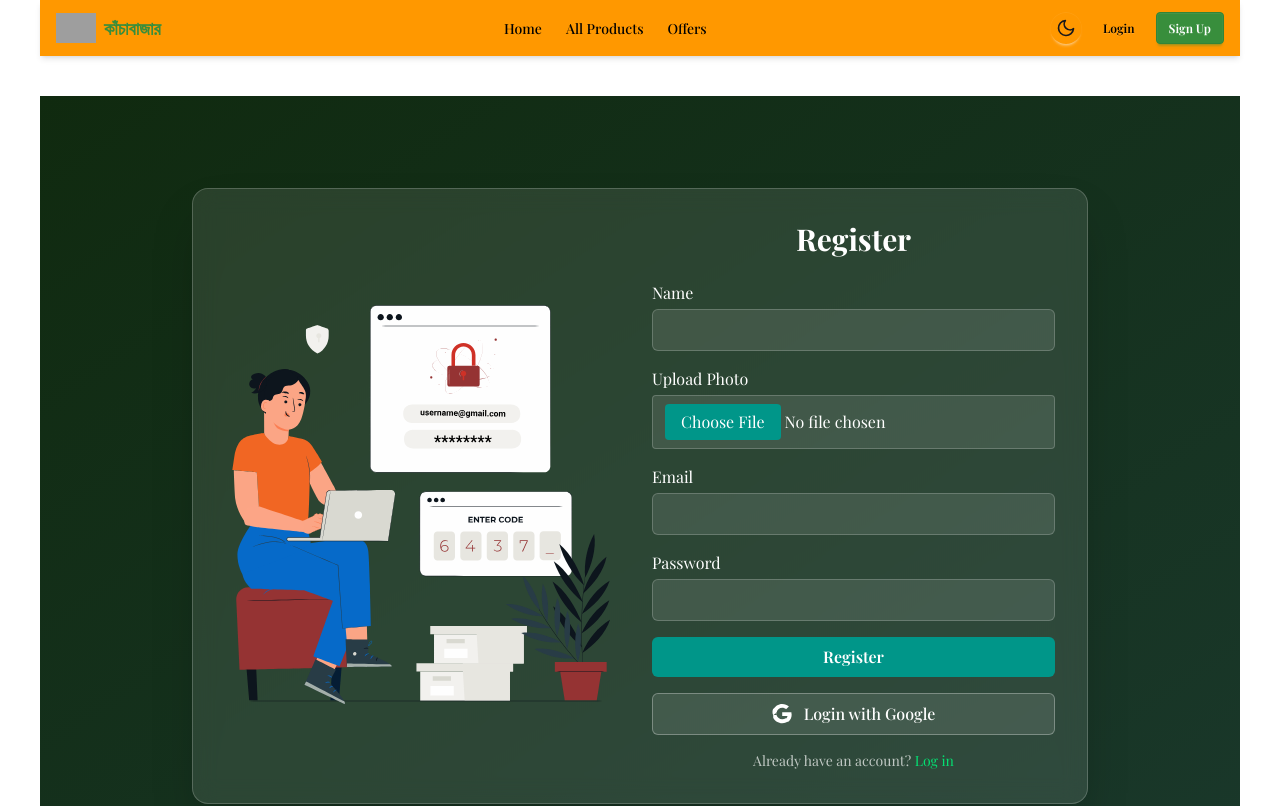
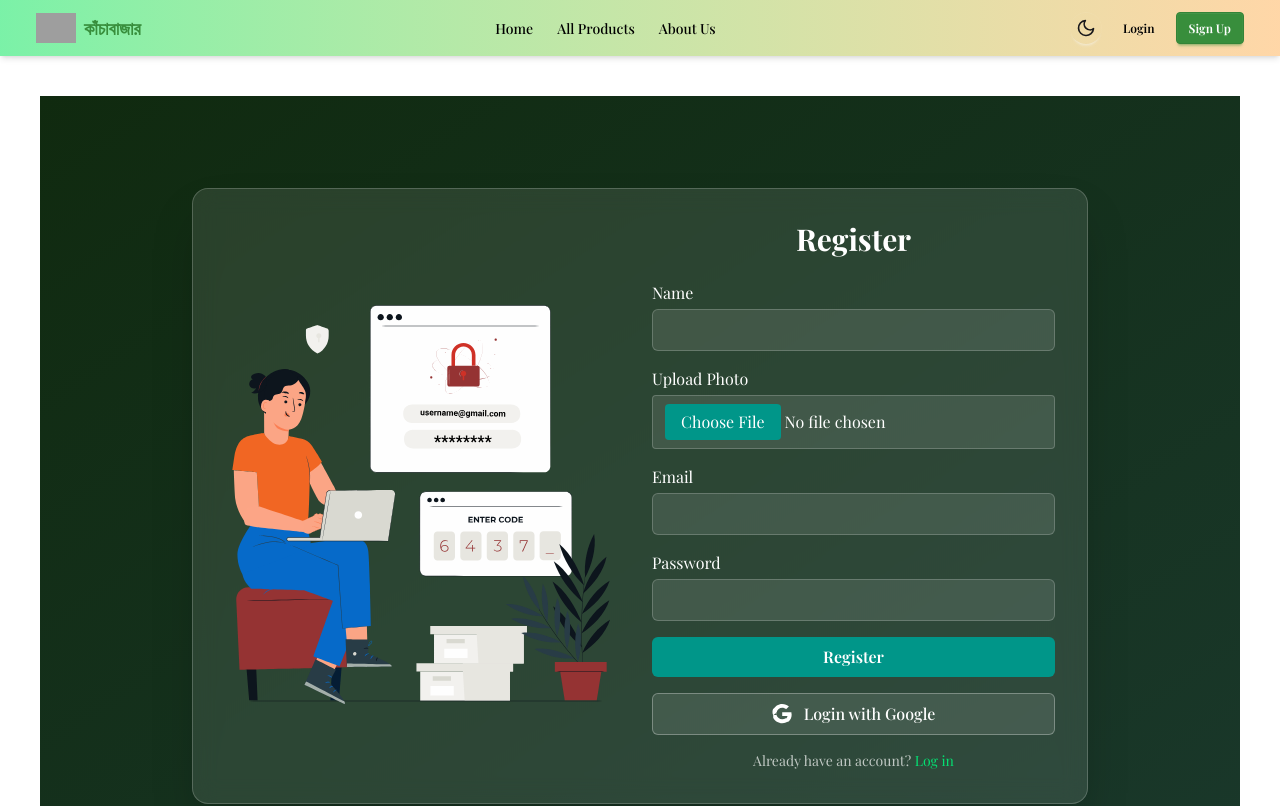
Before and after one commit to sadik117/kacha-bazar-tracker-client-side, a React (Vite) app: page /auth/signup in a window 1280 px wide. Shown: the top 806 px of the page. Built offline with nearby package versions, Linux system fonts and the light colour scheme; no server answers; grey boxes are pictures that could not be loaded; a web font is replaced by a local one.

Commit message:
navbar updated

```diff
--- a/src/components/footer/Footer.jsx
+++ b/src/components/footer/Footer.jsx
@@ -43,11 +43,6 @@ const Footer = () => {
             <li>
               <Link to="/contact" className="hover:text-white">
                 Contact Us
-              </Link>
-            </li>
-            <li>
-              <Link to="/about" className="hover:text-white">
-                About Us
               </Link>
             </li>
           </ul>
--- a/src/components/navbar/Navbar.jsx
+++ b/src/components/navbar/Navbar.jsx
@@ -36,30 +36,72 @@ const Navbar = () => {
 
   const navLinks = (
     <>
-      <li><NavLink to="/" className="text-black text-sm hover:text-primary">Home</NavLink></li>
-      <li><NavLink to="/products" className="text-black text-sm hover:text-primary">All Products</NavLink></li>
-      <li><NavLink to="/offers" className="text-black text-sm hover:text-primary">Offers</NavLink></li>
+      <li>
+        <NavLink to="/" className="text-black text-sm hover:text-primary">
+          Home
+        </NavLink>
+      </li>
+      <li>
+        <NavLink
+          to="/products"
+          className="text-black text-sm hover:text-primary"
+        >
+          All Products
+        </NavLink>
+      </li>
+      <li>
+        <NavLink to="/about" className="text-black text-sm hover:text-primary">
+          About Us
+        </NavLink>
+      </li>
       {user && (
-        <li><NavLink to="/dashboard" className="text-black text-sm hover:text-primary">Dashboard</NavLink></li>
+        <>
+          <li>
+            <NavLink
+              to="/offers"
+              className="text-black text-sm hover:text-primary"
+            >
+              Offers
+            </NavLink>
+          </li>
+          <li>
+            <NavLink
+              to="/dashboard"
+              className="text-black text-sm hover:text-primary"
+            >
+              Dashboard
+            </NavLink>
+          </li>
+        </>
       )}
     </>
   );
 
   return (
     <motion.header
-      className="bg-base-100 mx-2 md:mx-10 dark:bg-neutral text-neutral-content shadow-md sticky top-0 z-50"
+      className="bg-base-100 dark:bg-neutral text-neutral-content shadow-md sticky top-0 z-50"
       initial={{ y: -80 }}
       animate={{ y: 0 }}
       transition={{ duration: 0.4 }}
     >
-      <div className="max-w-7xl mx-auto bg-secondary px-4 py-3 flex justify-between items-center">
+      <div className="max-w-7xl mx-auto bg-gradient-to-r from-green-300 to-orange-200 px-3 md:px-9 py-3 flex justify-between items-center">
         {/* Logo */}
-        <Link to="/" className="text-2xl font-bold text-primary dark:text-secondary flex items-center gap-2">
-          <img className="w-6 md:w-10" src="https://i.ibb.co/FLM5DLmm/vegetable.png" alt="logo" /> <span className="text-sm md:text-lg">কাঁচাবাজার</span>
+        <Link
+          to="/"
+          className="text-2xl font-bold text-primary dark:text-secondary flex items-center gap-2"
+        >
+          <img
+            className="w-6 md:w-10"
+            src="https://i.ibb.co/FLM5DLmm/vegetable.png"
+            alt="logo"
+          />{" "}
+          <span className="text-sm md:text-lg">কাঁচাবাজার</span>
         </Link>
 
         {/* Desktop Menu */}
-        <ul className="hidden md:flex items-center gap-6 font-medium">{navLinks}</ul>
+        <ul className="hidden md:flex items-center gap-6 font-medium">
+          {navLinks}
+        </ul>
 
         {/* Right Side */}
         <div className="flex items-center gap-2">
@@ -80,14 +122,27 @@ const Navbar = () => {
                 alt="Profile"
                 className="w-9 h-9 rounded-full ring ring-primary ring-offset-2"
               />
-              <button onClick={logOut} className="btn btn-sm btn-outline text-primary hover:bg-primary hover:text-white">
+              <button
+                onClick={logOut}
+                className="btn btn-sm btn-outline text-primary hover:bg-primary hover:text-white"
+              >
                 Logout
               </button>
             </>
           ) : (
             <>
-              <NavLink to="/auth/login" className="btn btn-sm btn-ghost text-black">Login</NavLink>
-              <NavLink to="/auth/signup" className="btn btn-sm btn-primary text-white">Sign Up</NavLink>
+              <NavLink
+                to="/auth/login"
+                className="btn btn-sm btn-ghost text-black"
+              >
+                Login
+              </NavLink>
+              <NavLink
+                to="/auth/signup"
+                className="btn btn-sm btn-primary text-white"
+              >
+                Sign Up
+              </NavLink>
             </>
           )}
 
```
